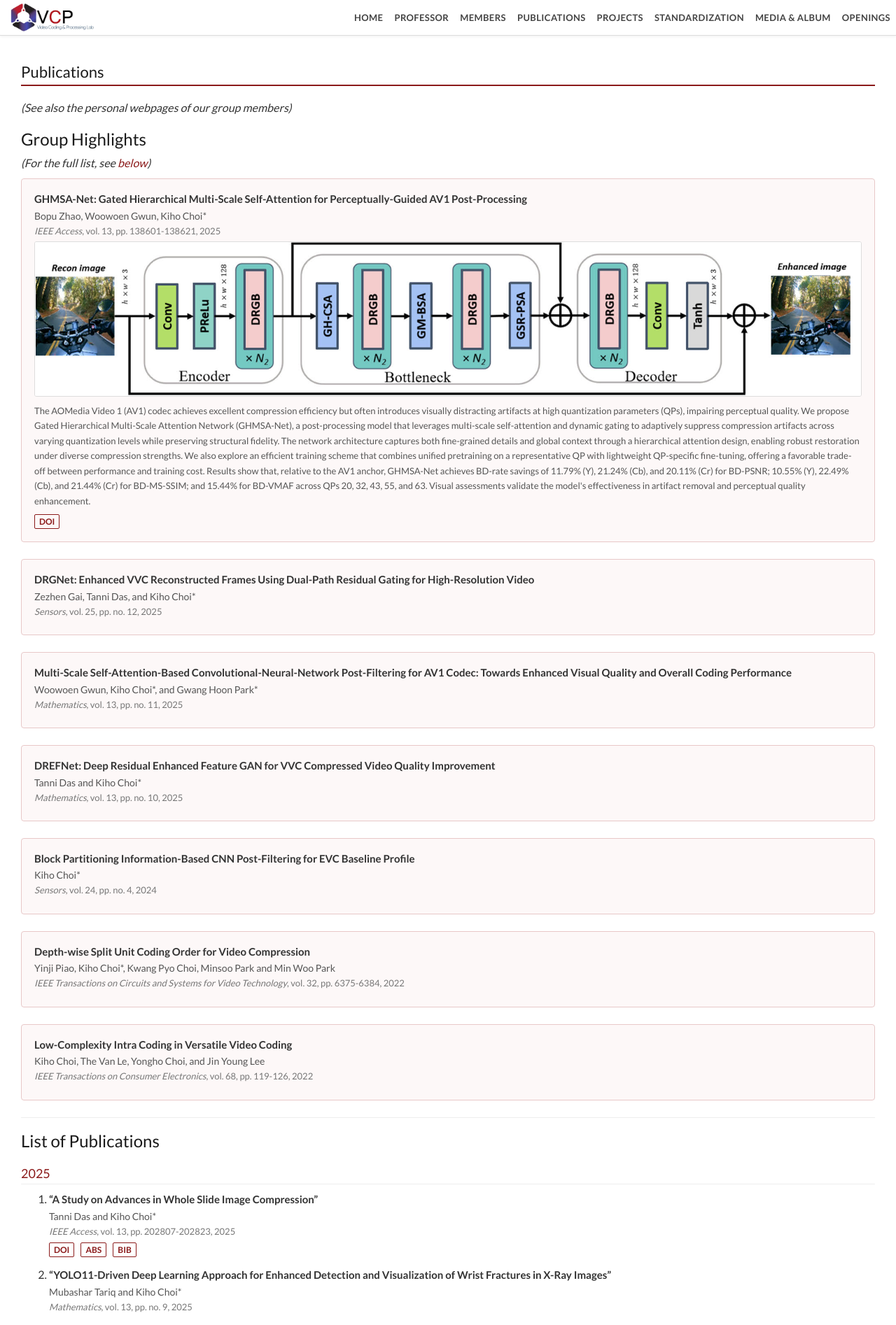
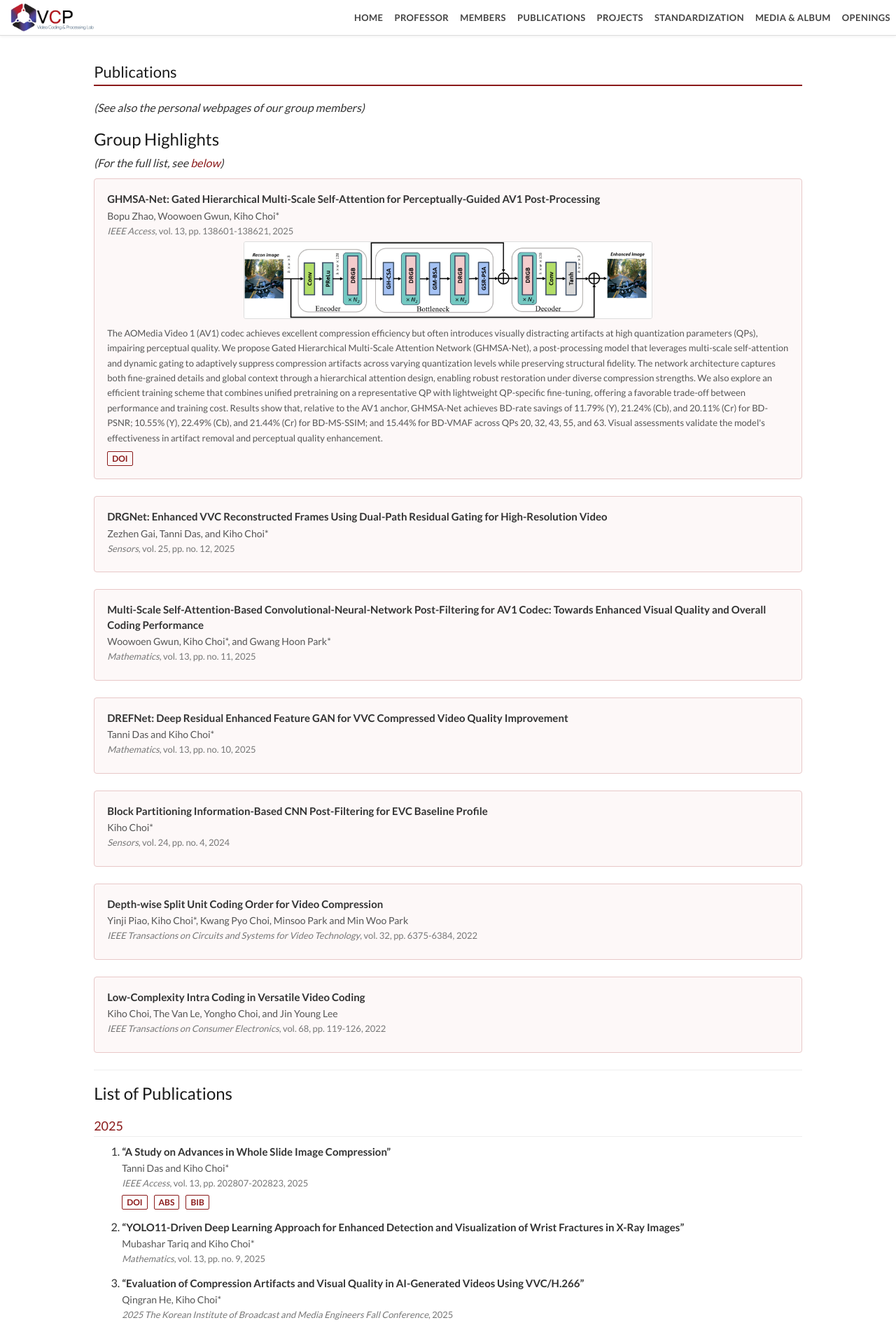
Before and after one commit to hazelran/lab_test, a Jekyll site: the page built from _pages/publications.html, in a window 1280 px wide. Shown: the top 1894 px of the page at 70% size. Built offline with Jekyll 4.4.1, drawn with Linux system fonts in a browser that asks for light colours.

Commit message:
Update publications.html

```diff
--- a/_pages/publications.html
+++ b/_pages/publications.html
@@ -4,7 +4,7 @@ title: Publications
 permalink: /publications/
 ---
 
-<div class="col-sm-12">
+<div class="col-sm-10 col-sm-offset-1">
 
   <h2 class="section-heading">Publications</h2>
   <p><em>(See also the personal webpages of our group members)</em></p>
@@ -28,7 +28,7 @@ permalink: /publications/
         {% if pub.image %}
         <img src="{{ site.baseurl }}/images/pubpic/{{ pub.image }}"
              alt="{{ pub.title }}"
-             style="width:100%; border:1px solid #ddd; border-radius:3px; margin-bottom:10px;">
+             style="width:60%; display:block; margin:0 auto 10px; border:1px solid #ddd; border-radius:3px;">
         {% endif %}
         {% if pub.description %}
         <p style="font-size:13px; color:#555; line-height:1.65; margin-bottom:6px;">{{ pub.description }}</p>
```
